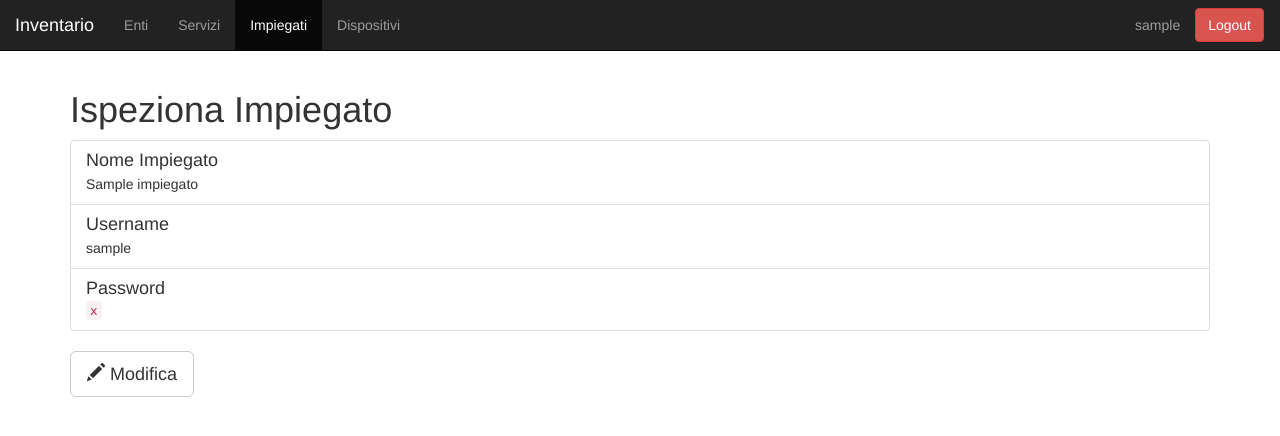
After one commit to Steffo99/estus, a Flask app: page /imp_details/1 in a window 1280 px wide. The commit adds this page. Shown: the top 436 px of the page. Run offline with Flask 2, Linux system fonts and the light colour scheme; the visitor is signed in with stand-in values (Sample User, id 1); tables that the repository leaves empty hold one stand-in row (values such as "Sample post"); some libraries are stand-ins or nearby versions.

Commit message:
Add Impiegato details page

```diff
--- a/server.py
+++ b/server.py
@@ -410,11 +410,19 @@ def page_disp_list():
 def page_details_host(did):
     if 'username' not in session:
         return redirect(url_for('page_login'))
-    disp = Dispositivo.query.filter_by(did=did).first()
+    disp = Dispositivo.query.filter_by(did=did).first_or_404()
     accessi = Accesso.query.filter_by(did=did).all()
     css = url_for("static", filename="style.css")
     return render_template("dispositivo/details.htm", css=css, disp=disp, accessi=accessi, type="disp", user=session["username"])
 
+
+@app.route('/imp_details/<int:iid>')
+def page_details_imp(iid):
+    if 'username' not in session:
+        return redirect(url_for('page_login'))
+    impiegato = Impiegato.query.filter_by(iid=iid).first()
+    css = url_for("static", filename="style.css")
+    return render_template("impiegato/details.htm", css=css, imp=impiegato, type="imp",user=session["username"])
 
 if __name__ == "__main__":
     # db.create_all()
--- a/templates/dispositivo/details.htm
+++ b/templates/dispositivo/details.htm
@@ -43,7 +43,7 @@
             </h4>
             <div class="list-group-item-text">
                 {% for accesso in accessi %}
-                    <a href="/imp_show/{{ accesso.iid }}">{{ accesso.impiegato.nomeimpiegato }}</a><br>
+                    <a href="/imp_details/{{ accesso.iid }}">{{ accesso.impiegato.nomeimpiegato }}</a><br>
                 {% endfor %}
             </div>
         </li>
--- /dev/null
+++ b/templates/impiegato/details.htm
@@ -0,0 +1,38 @@
+{% extends "base.htm" %}
+{% block title %}Dettagli Impiegato{% endblock %}
+{% block content %}
+    <h1>
+        Ispeziona Impiegato
+    </h1>
+    <ul class="list-group">
+        <li class="list-group-item">
+            <h4 class="list-group-item-heading">
+                Nome Impiegato
+            </h4>
+            <div class="list-group-item-text">
+                {{ imp.nomeimpiegato }}
+            </div>
+        </li>
+        <li class="list-group-item">
+            <h4 class="list-group-item-heading">
+                Username
+            </h4>
+            <div class="list-group-item-text">
+                {{ imp.username }}
+            </div>
+        </li>
+        <li class="list-group-item">
+            <h4 class="list-group-item-heading">
+                Password
+            </h4>
+            <div class="list-group-item-text">
+                <code>{{ imp.passwd }}</code>
+            </div>
+        </li>
+    </ul>
+    <a href="/imp_show/{{ imp.iid }}">
+        <button type="button" class="btn btn-default btn-lg">
+                <span class="glyphicon glyphicon-pencil" aria-hidden="true"></span> Modifica
+        </button>
+    </a>
+{% endblock %}
```
